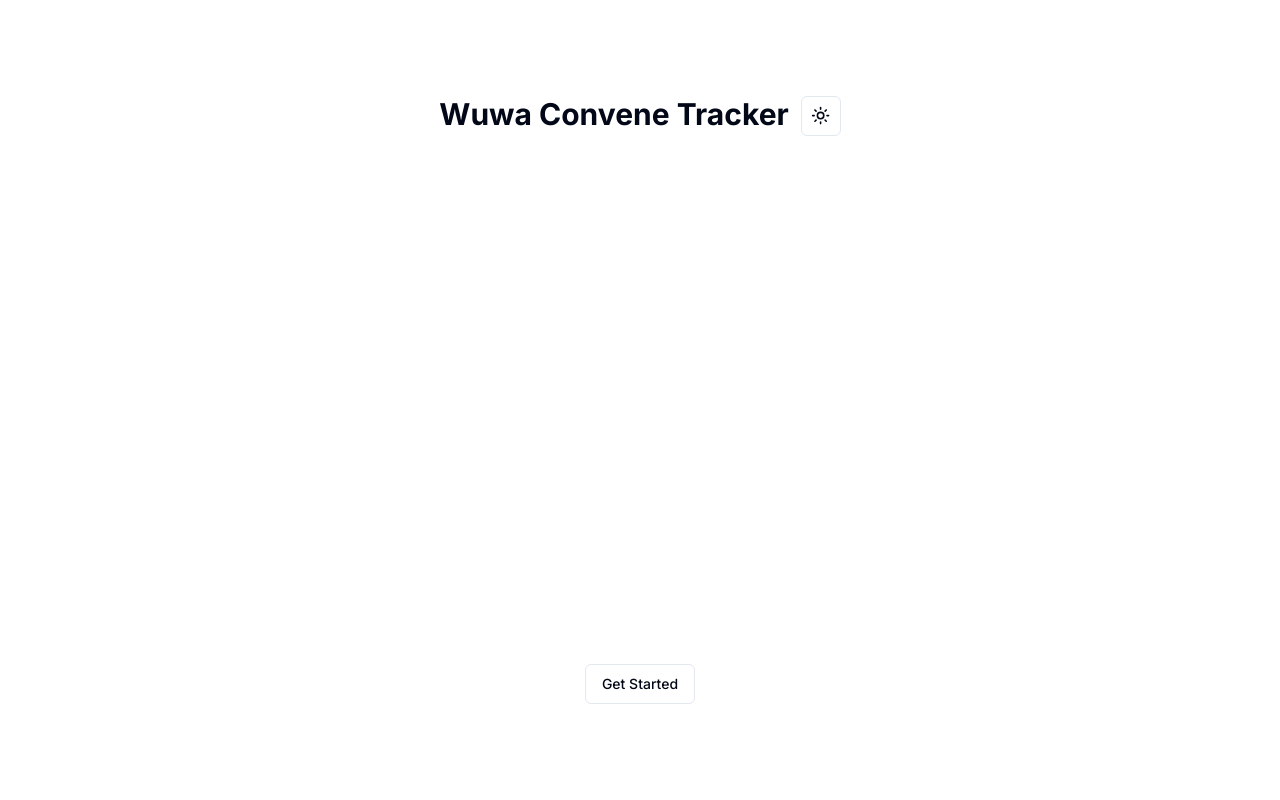
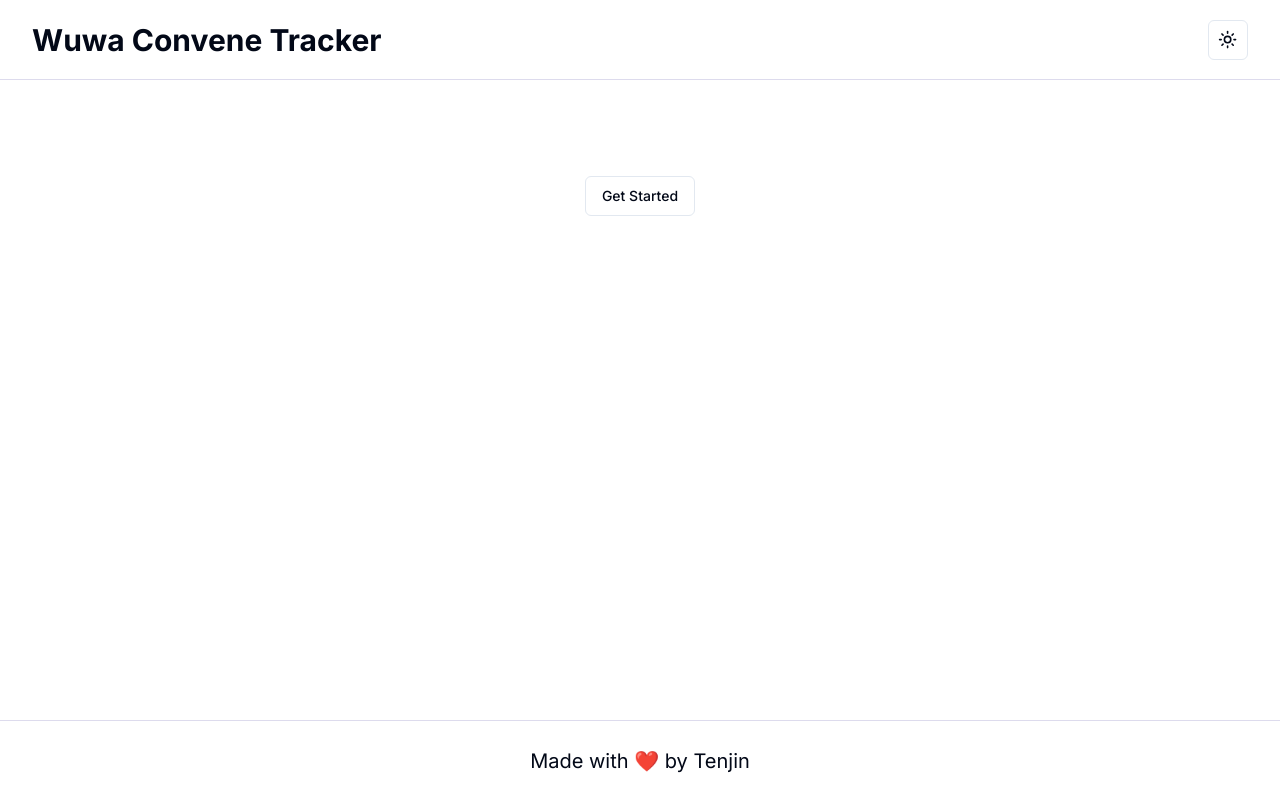
Before and after one commit to Luzefiru/wuwatracker, a Next.js app: page / in a window 1280 px wide. Built offline with nearby package versions, Linux system fonts and the light colour scheme.

Commit message:
feat: create header and footer

```diff
--- a/src/app/globals.css
+++ b/src/app/globals.css
@@ -28,7 +28,7 @@
     --destructive: 0 84.2% 60.2%;
     --destructive-foreground: 210 40% 98%;
 
-      --border: 214.3 31.8% 91.4%;
+    --border: 244.3 31.8% 89.4%;
     --input: 214.3 31.8% 91.4%;
     --ring: 222.2 84% 4.9%;
 
@@ -60,7 +60,7 @@
     --destructive: 0 62.8% 30.6%;
     --destructive-foreground: 210 40% 98%;
 
-      --border: 217.2 32.6% 17.5%;
+    --border: 217 32.6% 17.5%;
     --input: 217.2 32.6% 17.5%;
     --ring: 212.7 26.8% 83.9%;
   }
--- a/src/app/layout.tsx
+++ b/src/app/layout.tsx
@@ -1,7 +1,9 @@
 import type { Metadata } from "next";
 import { Inter } from "next/font/google";
 import { ThemeProvider } from "@/components/ui/theme-provider";
+import { Footer } from "@/components/ui/footer";
 import "./globals.css";
+import { Header } from "@/components/ui/header";
 
 const inter = Inter({ subsets: ["latin"] });
 
@@ -24,7 +26,11 @@ export default function RootLayout({
           enableSystem
           disableTransitionOnChange
         >
-          {children}
+          <main className="h-screen">
+            <Header />
+            <div className="h-[80%]">{children}</div>
+            <Footer />
+          </main>
         </ThemeProvider>
       </body>
     </html>
--- a/src/app/page.tsx
+++ b/src/app/page.tsx
@@ -1,16 +1,11 @@
 import Image from "next/image";
 import { Button } from "@/components/ui/button";
 import { ModeToggle } from "@/components/ui/mode-toggle";
+import { Header } from "@/components/ui/header";
 
 export default function Home() {
   return (
-    <div className="flex min-h-screen flex-col items-center justify-between p-24">
-      <div>
-        <header className="flex gap-3">
-          <h1 className="text-3xl font-bold">Wuwa Convene Tracker</h1>
-          <ModeToggle />
-        </header>
-      </div>
+    <div className="flex flex-col items-center justify-between p-24">
       <Button variant="outline">Get Started</Button>
     </div>
   );
--- /dev/null
+++ b/src/components/ui/footer.tsx
@@ -0,0 +1,11 @@
+"use client";
+
+import * as React from "react";
+
+export function Footer() {
+  return (
+    <div className="w-full h-[10%] border-t-[1.5px] flex items-center">
+      <h1 className="text-xl mx-auto text-center">Made with ❤️ by Tenjin</h1>
+    </div>
+  );
+}
--- /dev/null
+++ b/src/components/ui/header.tsx
@@ -0,0 +1,12 @@
+"use client";
+import { ModeToggle } from "./mode-toggle";
+import * as React from "react";
+
+export function Header() {
+  return (
+    <header className="flex justify-between items-center border-b-[1.5px] h-[10%] px-8">
+      <h1 className="text-3xl font-bold">Wuwa Convene Tracker</h1>
+      <ModeToggle />
+    </header>
+  );
+}
```
Also changed, not shown: public/icons/convene-icon.png (added). Lines whose indentation alone changed are shown as unchanged.
